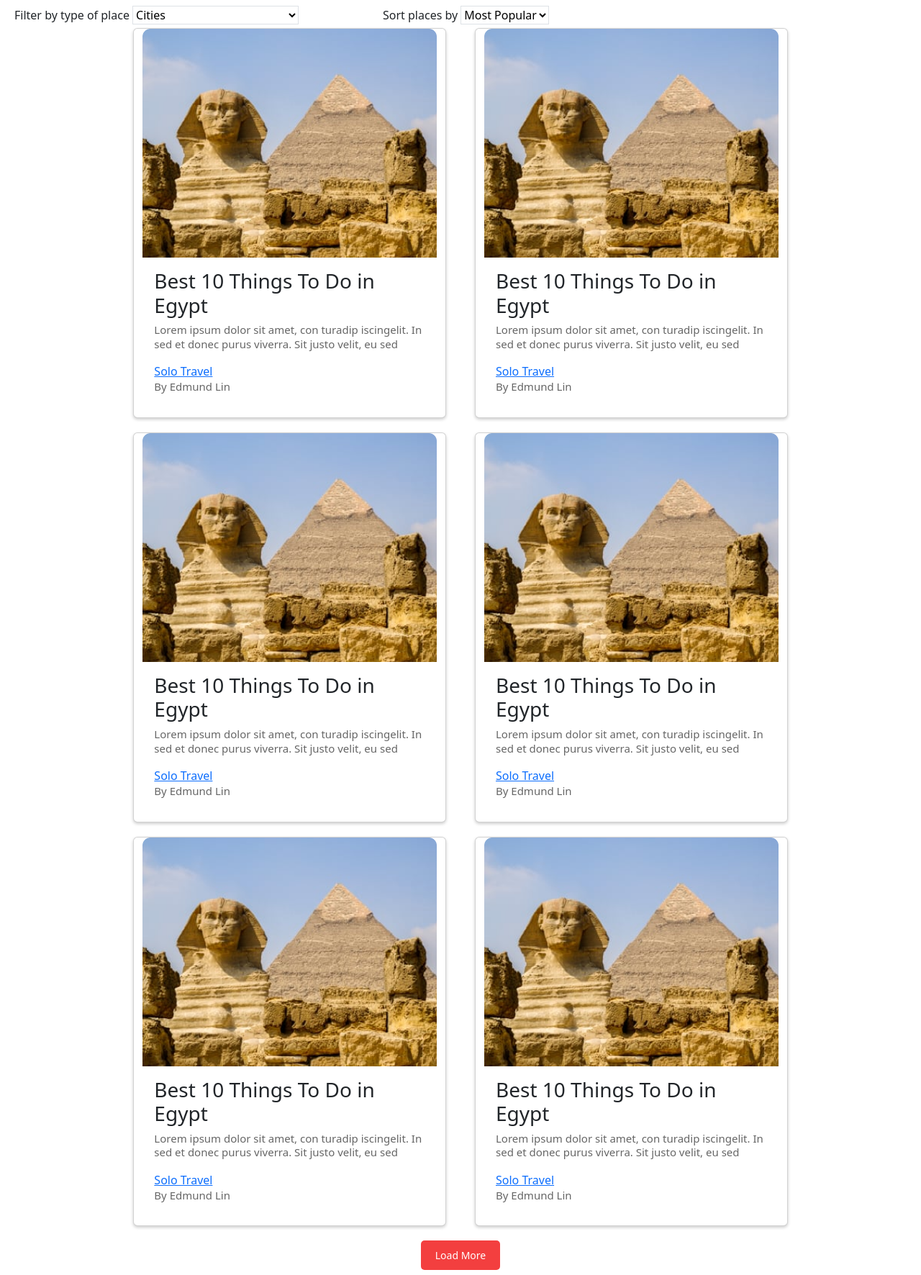
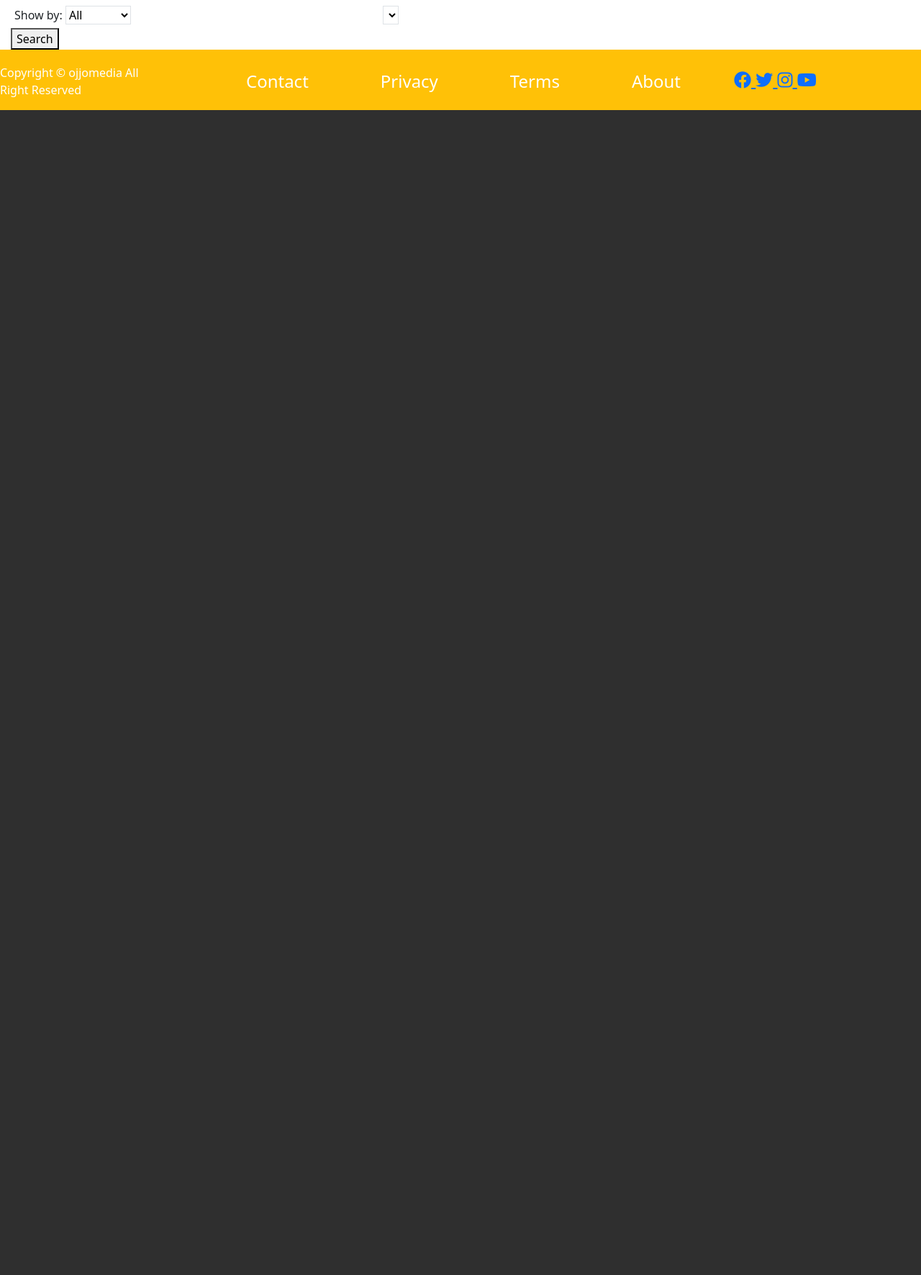
Before and after one commit to elz-ming/WebSys, a PHP site: page /blog/index.php in a window 1280 px wide. Shown: the part 677-2449 px from the top of the page at 72% size. After the commit the page ends 830 px from the top, so only its background shows below. Run offline with PHP 8.4, Linux system fonts and the light colour scheme; lists and menus that the app fills with data are empty.

Commit message:
checkpoint: blog selection page is done

```diff
--- a/src/asset/js/blog/index.js
+++ b/src/asset/js/blog/index.js
@@ -0,0 +1,97 @@
+document.addEventListener('DOMContentLoaded', function() {
+  const placeTypeSelect = document.getElementById('placeType');
+  const placeSortSelect = document.getElementById('placeSort');
+
+  function fetchAllBlogs() {
+    // Fetch all blog data when page loads
+    const fetchUrl = `../../../asset/php/post.process.php?type=all&detail=`;
+    fetch(fetchUrl)
+        .then(response => response.json())
+        .then(data => {
+            const blogContainer = document.querySelector('.card-container');
+            blogContainer.innerHTML = ''; // Clear existing blog cards
+
+            // Construct new blog cards and add them to the page
+            data.forEach(blog => {
+                const cardHtml = `
+                    <div class="col-4 card">
+                        <img src="${blog.image_path}" alt="Blog Image">
+                        <div class="card-content">
+                            <h3><a href="/blog/post.php?blog_id=${blog.id}">${blog.title}</a></h3>
+                            <p>${blog.subtitle}</p>
+                            <p>By ${blog.first_name} ${blog.last_name} </p>
+                        </div>
+                    </div>
+                `;
+                blogContainer.innerHTML += cardHtml;
+            });
+        }).catch(error => console.error('Error fetching all blogs:', error));
+  }
+
+  // Function to handle changes in the first dropdown or initial load
+  function fetchDataForSecondDropdown() {
+    // Determine which file to use based on the selection
+    let fetchUrl = '';
+    switch (placeTypeSelect.value) {
+        case 'country':
+            fetchUrl = '../../../asset/php/getCountries.php';
+            break;
+        case 'category':
+            fetchUrl = '../../../asset/php/getCategories.php';
+            break;
+    }
+
+    // Fetch data and populate the second dropdown
+    if (fetchUrl) {
+        fetch(fetchUrl)
+            .then(response => response.json())
+            .then(data => {
+                placeSortSelect.innerHTML = ''; // Clear existing options
+                data.forEach(item => {
+                    let option = new Option(item, item);
+                    placeSortSelect.appendChild(option);
+                });
+            })
+            .catch(error => console.error('Error fetching data:', error));
+    } else {
+        placeSortSelect.innerHTML = ''; // Clear the dropdown if 'all' is selected
+    }
+  }
+
+  // Initial data fetch for the second dropdown based on the default/first value of the first dropdown
+  fetchAllBlogs();
+  fetchDataForSecondDropdown();
+
+  // Event listener for changes in the first dropdown
+  placeTypeSelect.addEventListener('change', fetchDataForSecondDropdown);
+
+  // This function handles the search functionality.
+  document.getElementById('searchButton').addEventListener('click', function() {
+    const type = placeTypeSelect.value;
+    const detail = placeSortSelect.value;
+    const fetchUrl = `../../../asset/php/post.process.php?type=${type}&detail=${encodeURIComponent(detail)}`;
+
+    // Fetch filtered blog data based on the selection
+    fetch(fetchUrl)
+        .then(response => response.json())
+        .then(data => {
+            const blogContainer = document.querySelector('.card-container');
+            blogContainer.innerHTML = ''; // Clear existing blog cards
+
+            // Construct new blog cards and add them to the page
+            data.forEach(blog => {
+                const cardHtml = `
+                    <div class="col-4 card">
+                        <img src="${blog.image_path}" alt="Blog Image">
+                        <div class="card-content">
+                            <h3><a href="/blog/post.php?blog_id=${blog.id}">${blog.title}</a></h3>
+                            <p>${blog.subtitle}</p>
+                            <p>By ${blog.first_name} ${blog.last_name} </p>
+                        </div>
+                    </div>
+                `;
+                blogContainer.innerHTML += cardHtml;
+            });
+        }).catch(error => console.error('Error fetching filtered blogs:', error));
+  });
+});
--- /dev/null
+++ b/src/asset/php/post.process.php
@@ -0,0 +1,51 @@
+<?php
+  // Include database configuration
+  // $config = parse_ini_file('../../../db-config.ini');
+  $config = parse_ini_file('/var/www/private/db-config.ini');
+  if (!$config) {
+      echo "Failed to read database config file.";
+      exit;
+  }
+
+  // Establish database connection
+  $conn = new mysqli($config['servername'], $config['username'], $config['password'], $config['dbname']);
+  if ($conn->connect_error) {
+      die("Connection failed: " . $conn->connect_error);
+  }
+
+  $type = $_GET['type'];
+  $detail = $conn->real_escape_string($_GET['detail']); // Prevent SQL injection
+
+  // Determine the SQL query based on the type of filter
+  $query = "";
+  if ($type == 'country') {
+      $query = "SELECT * FROM blog JOIN user ON blog.user_id = user.id WHERE country = ?";
+  } elseif ($type == 'category') {
+      $query = "SELECT * FROM blog JOIN user ON blog.user_id = user.id WHERE category = ?";
+  } else {
+      // Default case, maybe handle errors or set a default query
+      $query = "SELECT * FROM blog JOIN user ON blog.user_id = user.id";
+  }
+
+  // Prepare, bind, execute, and fetch results
+  $response = [];
+  if ($stmt = $conn->prepare($query)) {
+      if ($type != 'all') { // Skip binding for 'all' types
+          $stmt->bind_param("s", $detail);
+      }
+      $stmt->execute();
+      $result = $stmt->get_result();
+
+      while ($row = $result->fetch_assoc()) {
+          $response[] = $row; // Collect all rows
+      }
+
+      $stmt->close();
+  }
+
+  $conn->close();
+
+  // Set header to return JSON content
+  header('Content-Type: application/json');
+  echo json_encode($response);
+?>
--- a/src/blog/index.php
+++ b/src/blog/index.php
@@ -16,11 +16,8 @@
   <script defer src="/asset/js/blog/index.js"></script>
 
   <!--Bootstrap JS-->
-  <link href="https://cdn.jsdelivr.net/npm/bootstrap@5.3.1/dist/css/bootstrap.min.css" rel="stylesheet"
-    integrity="sha384-4bw+/aepP/YC94hEpVNVgiZdgIC5+VKNBQNGCHeKRQN+PtmoHDEXuppvnDJzQIu9" crossorigin="anonymous">
-  <script defer src="https://cdn.jsdelivr.net/npm/bootstrap@5.3.1/dist/js/bootstrap.bundle.min.js"
-    integrity="sha384-HwwvtgBNo3bZJJLYd8oVXjrBZt8cqVSpeBNS5n7C8IVInixGAoxmnlMuBnhbgrkm"
-    crossorigin="anonymous"></script>
+  <link href="https://cdn.jsdelivr.net/npm/bootstrap@5.3.1/dist/css/bootstrap.min.css" rel="stylesheet" integrity="sha384-4bw+/aepP/YC94hEpVNVgiZdgIC5+VKNBQNGCHeKRQN+PtmoHDEXuppvnDJzQIu9" crossorigin="anonymous">
+  <script defer src="https://cdn.jsdelivr.net/npm/bootstrap@5.3.1/dist/js/bootstrap.bundle.min.js" integrity="sha384-HwwvtgBNo3bZJJLYd8oVXjrBZt8cqVSpeBNS5n7C8IVInixGAoxmnlMuBnhbgrkm" crossorigin="anonymous"></script>
 
   <!-- Tinyslider JS -->
   <link rel="stylesheet" href="https://cdnjs.cloudflare.com/ajax/libs/tiny-slider/2.9.4/tiny-slider.css" />
@@ -37,118 +34,32 @@
     include "../component/nav.component.php";
     include "../component/landing-screen.component.php";
   ?>
+  <main>
     <section class="filter-table">
       <form class="filter-row" name="places-list" action="/places">
         <div class="fifty-box">
-      <label for="placeType" class="block">
-        Filter by type of place
-        <select aria-label="Filter by type of place" class="mt-1 w-full bg-white border border-black-200 rounded-lg h-10 cursor-pointer pl-4 pr-8 pt-0 pb-0 disabled:cursor-not-allowed disabled:opacity-20" id="placeType" name="type">
-          <option value="All">All types</option>
-          <option value="Continent">Continents &amp; subcontinents</option>
-          <option value="Region">Regions</option>
-          <option value="Country">Countries</option>
-          <option value="City" selected="">Cities</option>
-          <option value="Neighborhood">Neighborhoods</option>
+          <label for="Filter" class="block">
+            Show by:
+            <select aria-label="Filter" id="placeType" name="type" class="mt-1 w-full bg-white border border-black-200 rounded-lg h-10 cursor-pointer pl-4 pr-8 pt-0 pb-0 disabled:cursor-not-allowed disabled:opacity-20">
+              <option value="all" selected>All</option>
+              <option value="country">Country</option>
+              <option value="category">Category</option>
             </select>
           </label>
         </div>
         <div class="fifty-box">
-      <label for="placeSort" class="block">
-        Sort places by
-        <select aria-label="Sort places by" class="mt-1 w-full bg-white border border-black-200 rounded-lg h-10 cursor-pointer pl-4 pr-8 pt-0 pb-0 disabled:cursor-not-allowed disabled:opacity-20" id="placeSort" name="sort">
-          <option value="DESC" selected="">Most Popular</option>
-          <option value="ALPHA_ASC">A - Z</option>
-          <option value="ALPHA_DESC">Z - A</option>
+          <label for="Detail" class="block">
+            <select aria-label="Detail" id="placeSort" name="sort" class="mt-1 w-full bg-white border border-black-200 rounded-lg h-10 cursor-pointer pl-4 pr-8 pt-0 pb-0 disabled:cursor-not-allowed disabled:opacity-20">
             </select>
           </label>
         </div>
+        <button type="button" id="searchButton">Search</button>
       </form>
     </section>
     <section class="row card-container">
-    <div class="col-4 card">
-      <img src="/asset/image/index/rectangle-17@2x.png">
-      <div class="card-content">
-        <h3>Best 10 Things To Do in Egypt</h3>
-        <p>Lorem ipsum dolor sit amet, con turadip
-          iscingelit. In sed et donec purus viverra. Sit
-          justo velit, eu sed</p>
-        <a href="#">Solo Travel</a>
-        <p>By Edmund Lin</p>
-      </div>
-    </div>
-    <div class="col-4 card">
-      <img src="/asset/image/index/rectangle-17@2x.png">
-      <div class="card-content">
-        <h3>Best 10 Things To Do in Egypt</h3>
-        <p>Lorem ipsum dolor sit amet, con turadip
-          iscingelit. In sed et donec purus viverra. Sit
-          justo velit, eu sed</p>
-        <a href="#">Solo Travel</a>
-        <p>By Edmund Lin</p>
-      </div>
-    </div>
-    <div class="col-4 card">
-      <img src="/asset/image/index/rectangle-17@2x.png">
-      <div class="card-content">
-        <h3>Best 10 Things To Do in Egypt</h3>
-        <p>Lorem ipsum dolor sit amet, con turadip
-          iscingelit. In sed et donec purus viverra. Sit
-          justo velit, eu sed</p>
-        <a href="#">Solo Travel</a>
-        <p>By Edmund Lin</p>
-      </div>
-    </div>
-    <div class="col-4 card">
-      <img src="/asset/image/index/rectangle-17@2x.png">
-      <div class="card-content">
-        <h3>Best 10 Things To Do in Egypt</h3>
-        <p>Lorem ipsum dolor sit amet, con turadip
-          iscingelit. In sed et donec purus viverra. Sit
-          justo velit, eu sed</p>
-        <a href="#">Solo Travel</a>
-        <p>By Edmund Lin</p>
-      </div>
-    </div>
-    <div class="col-4 card">
-      <img src="/asset/image/index/rectangle-17@2x.png">
-      <div class="card-content">
-        <h3>Best 10 Things To Do in Egypt</h3>
-        <p>Lorem ipsum dolor sit amet, con turadip
-          iscingelit. In sed et donec purus viverra. Sit
-          justo velit, eu sed</p>
-        <a href="#">Solo Travel</a>
-        <p>By Edmund Lin</p>
-      </div>
-    </div>
-    <div class="col-4 card">
-      <img src="/asset/image/index/rectangle-17@2x.png">
-      <div class="card-content">
-        <h3>Best 10 Things To Do in Egypt</h3>
-        <p>Lorem ipsum dolor sit amet, con turadip
-          iscingelit. In sed et donec purus viverra. Sit
-          justo velit, eu sed</p>
-        <a href="#">Solo Travel</a>
-        <p>By Edmund Lin</p>
-      </div>
-    </div>
 
     </section>
-    <section class = "comments">
-      <div class="send-message">
-        <div class="container">
-          <div class="row">
-              <div class="col-lg-12 text-center">
-                <fieldset>
-                  <button type="submit" id="form-submit" class="filled-button">Load More</button>
-                </fieldset>
-              </div>
-            </div>
-          </form>
-        </div>
-      </div>
-    </section>
     <?php
-      include "../component/ending-screen.component.php";
       include "../component/footer.component.php";
     ?>
   </body>
--- a/src/blog/post.php
+++ b/src/blog/post.php
@@ -16,7 +16,6 @@
     $conn = new mysqli($config['servername'], $config['username'], $config['password'], $config['dbname']);
     if ($conn->connect_error) {
         $errorMsg = "Connection failed: " . $conn->connect_error;
-        $success = false;
         return;
     }
 
@@ -32,12 +31,10 @@
 
 <!DOCTYPE html>
 <html lang="en">
-
   <head>
     <meta charset="UTF-8">
     <meta name="viewport" content="width=device-width, initial-scale=1.0">
-    <link href="https://cdn.jsdelivr.net/npm/bootstrap@5.3.1/dist/css/bootstrap.min.css" rel="stylesheet"
-      integrity="sha384-4bw+/aepP/YC94hEpVNVgiZdgIC5+VKNBQNGCHeKRQN+PtmoHDEXuppvnDJzQIu9" crossorigin="anonymous">
+    <link href="https://cdn.jsdelivr.net/npm/bootstrap@5.3.1/dist/css/bootstrap.min.css" rel="stylesheet" integrity="sha384-4bw+/aepP/YC94hEpVNVgiZdgIC5+VKNBQNGCHeKRQN+PtmoHDEXuppvnDJzQIu9" crossorigin="anonymous">
 
     <!-- Main JS -->
     <link rel="stylesheet" href="/asset/css/main.css" />
--- a/src/component/nav.component.php
+++ b/src/component/nav.component.php
@@ -2,19 +2,19 @@
   <ul>
 
     <li class="nav-item">
-      <a class="nav-link" href="index.php">Home</a>
+      <a class="nav-link" href="/index.php">Home</a>
     </li>
 
     <li class="nav-item">
-      <a class="nav-link" href="#">Blog</a>
+      <a class="nav-link" href="/about.php">About Us</a>
     </li>
 
     <li class="nav-item">
-      <a class="nav-link" href="about.php">About Us</a>
+      <a class="nav-link" href="#">Package</a>
     </li>
 
     <li class="nav-item">
-      <a class="nav-link" href="#">Contact us</a>
+      <a class="nav-link" href="/blog/index.php">Blog</a>
     </li>
 
   </ul>
```
Also changed, not shown: src/asset/php/getCategories.php (added, +25 -0 lines), src/asset/php/getCountries.php (added, +25 -0 lines), src/asset/js/blog/post.blog.js (deleted), src/asset/js/blog/post.js (added). Lines whose indentation alone changed are shown as unchanged.
